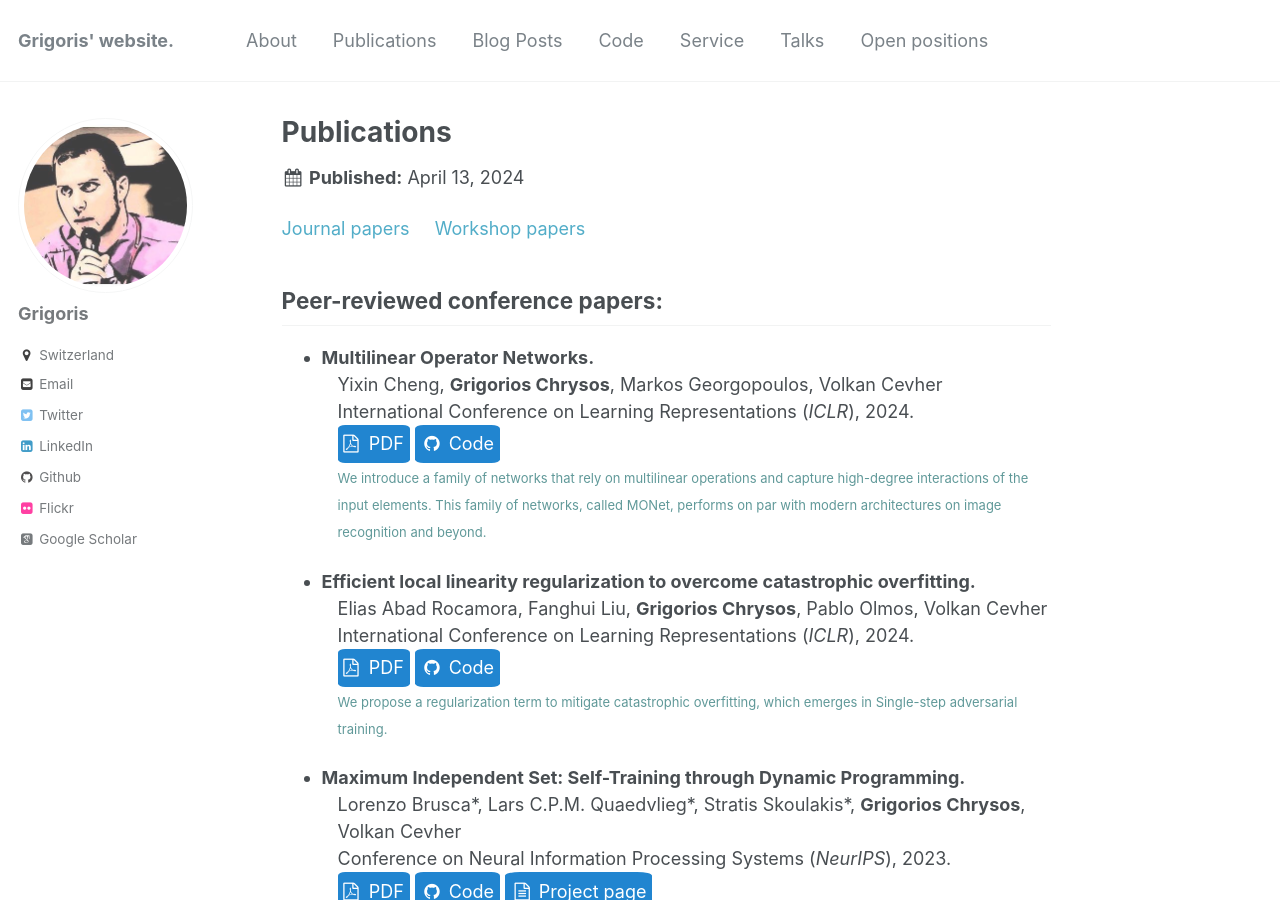
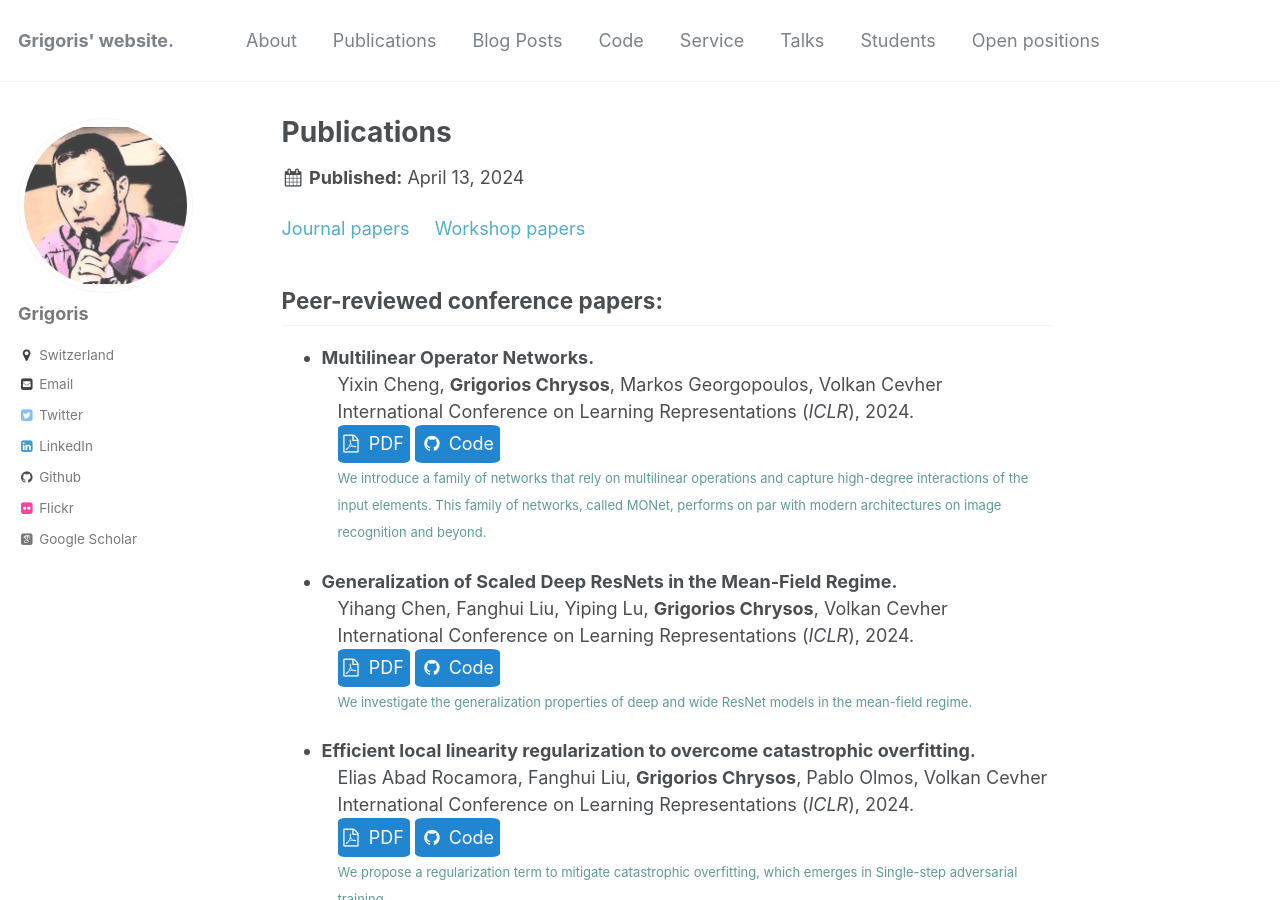
Before and after one commit to grigorisg9gr/grigorisg9gr.github.io, a Jekyll site: the page built from _publications/index.html, in a window 1280 px wide and 900 px high. Built offline with Jekyll 4.4.1, drawn with Linux system fonts in a browser that asks for light colours; some web fonts are replaced.

Commit message:
Add the students tab.

```diff
--- a/_data/navigation.yml
+++ b/_data/navigation.yml
@@ -21,6 +21,9 @@ main:
   - title: "Talks"
     url: /_pages/talks/index.html
 
+  - title: "Students"
+    url: /_pages/students/index.html
+
   - title: "Open positions"
     url: /_pages/open_positions/index.html
 
--- a/_publications/index.html
+++ b/_publications/index.html
@@ -31,9 +31,19 @@ collection: publications
     <div style="padding-left: 16px">
       <p>Yixin Cheng, <strong>Grigorios Chrysos</strong>, Markos Georgopoulos, Volkan Cevher<br>
       International Conference on Learning Representations (<em>ICLR</em>), 2024. <br>
-      <a style="color: white; text-decoration: none;" href="https://arxiv.org/pdf/2401.17992.pdf"><span class="buttong button-round"> <i class="fa fa-file-pdf-o" aria-hidden="true"></i> &nbsp;PDF</span></a>
+      <a style="color: white; text-decoration: none;" href="https://openreview.net/pdf?id=bbCL5aRjUx"><span class="buttong button-round"> <i class="fa fa-file-pdf-o" aria-hidden="true"></i> &nbsp;PDF</span></a>
       <a style="color: white; text-decoration: none;" href="#"><span class="buttong button-round"> <i class="fa fa-fw fa-github" aria-hidden="true"></i>&nbsp;Code</span></a><br>
       <span style="color: #609999; font-size: 13px; line-height: 13px;">We introduce a family of networks that rely on multilinear operations and capture high-degree interactions of the input elements. This family of networks, called MONet, performs on par with modern architectures on image recognition and beyond.</span></p> <!-- https://arxiv.org/pdf/2401.17992.pdf -->
+    </div></li>
+
+
+<li><strong>Generalization of Scaled Deep ResNets in the Mean-Field Regime.</strong>
+    <div style="padding-left: 16px">
+      <p>Yihang Chen, Fanghui Liu, Yiping Lu, <strong>Grigorios Chrysos</strong>, Volkan Cevher<br>
+      International Conference on Learning Representations (<em>ICLR</em>), 2024. <br>
+      <a style="color: white; text-decoration: none;" href="https://openreview.net/pdf?id=tMzPZTvz2H"><span class="buttong button-round"> <i class="fa fa-file-pdf-o" aria-hidden="true"></i> &nbsp;PDF</span></a>
+      <a style="color: white; text-decoration: none;" href="#"><span class="buttong button-round"> <i class="fa fa-fw fa-github" aria-hidden="true"></i>&nbsp;Code</span></a><br>
+      <span style="color: #609999; font-size: 13px; line-height: 13px;">We investigate the generalization properties of deep and wide ResNet models in the mean-field regime.</span></p> <!-- https://arxiv.org/pdf/2403.09889.pdf -->
     </div></li>
 
 
@@ -41,7 +51,7 @@ collection: publications
     <div style="padding-left: 16px">
       <p>Elias Abad Rocamora, Fanghui Liu, <strong>Grigorios Chrysos</strong>, Pablo Olmos, Volkan Cevher<br>
       International Conference on Learning Representations (<em>ICLR</em>), 2024. <br>
-      <a style="color: white; text-decoration: none;" href="https://arxiv.org/pdf/2401.11618.pdf"><span class="buttong button-round"> <i class="fa fa-file-pdf-o" aria-hidden="true"></i> &nbsp;PDF</span></a>
+      <a style="color: white; text-decoration: none;" href="https://openreview.net/pdf?id=SZzQz8ikwg"><span class="buttong button-round"> <i class="fa fa-file-pdf-o" aria-hidden="true"></i> &nbsp;PDF</span></a>
       <a style="color: white; text-decoration: none;" href="https://github.com/LIONS-EPFL/ELLE"><span class="buttong button-round"> <i class="fa fa-fw fa-github" aria-hidden="true"></i>&nbsp;Code</span></a><br>
       <span style="color: #609999; font-size: 13px; line-height: 13px;">We propose a regularization term to mitigate catastrophic overfitting, which emerges in Single-step adversarial training.</span></p> <!-- https://arxiv.org/pdf/2401.11618.pdf -->
     </div></li>
--- a/index.html
+++ b/index.html
@@ -21,10 +21,10 @@ My research focuses on reliable machine learning and the design and study of exp
 <ul>
     <li>January 2024: The following papers are accepted at <strong>ICLR 2024</strong>:
         <ul>
-                <li>'<span style="color: #0000ff;"><a href="#">Generalization of Deep ResNets in the Mean-Field Regime</a></span>' (as spotlight),</li>
+                <li>'<span style="color: #0000ff;"><a href="https://arxiv.org/abs/2403.09889">Generalization of Scaled Deep ResNets in the Mean-Field Regime</a></span>' (as spotlight),</li>
                 <li>'<span style="color: #0000ff;"><a href="https://arxiv.org/abs/2401.17992">Multilinear Operator Networks</a></span>',</li>
                 <li>'<span style="color: #0000ff;"><a href="https://arxiv.org/abs/2401.11618">Efficient local linearity regularization to overcome catastrophic overfitting</a></span>',</li>
-                <li>'<span style="color: #0000ff;"><a href="#">Robust NAS benchmark under adversarial training: assessment, theory, and beyond</a></span>'.</li>
+                <li>'<span style="color: #0000ff;"><a href="#">Robust NAS under adversarial training: benchmark, theory, and beyond</a></span>'.</li>
         </ul></li>
     <li>January 2024: The following paper has been accepted at <strong>Transactions on Machine Learning Research (TMLR)</strong>: '<em><a href="https://openreview.net/forum?id=oCBsxCov2g"><span style="color: #0000ff;">PNeRV: A Polynomial Neural Representation for Videos</span></a></em>'. </li>
     <li>November 2023: I was recognized as a <a href="https://neurips.cc/Conferences/2023/ProgramCommittee"><strong>top reviewer</strong></a> at <strong>NeurIPS 2023</strong>.</li>
```
Also changed, not shown: _pages/students/index.html (added, +21 -0 lines), README.md.
